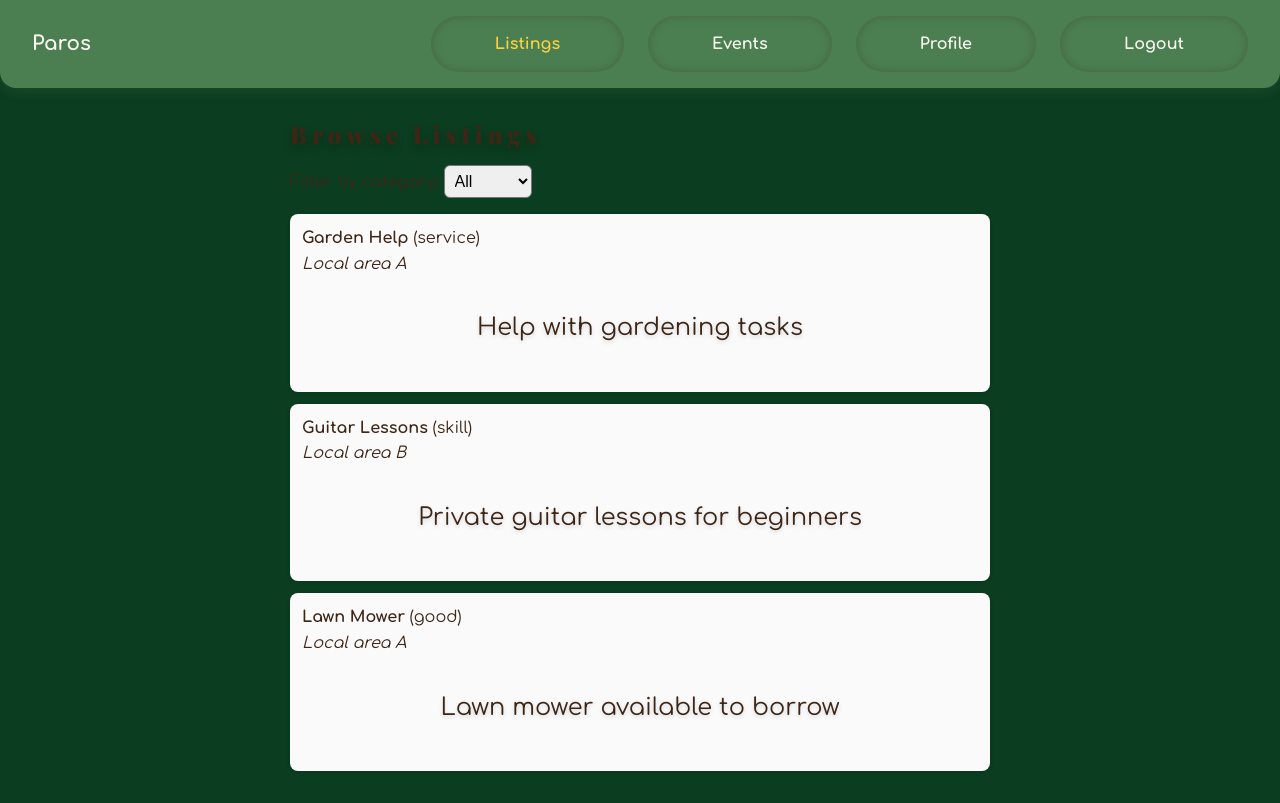
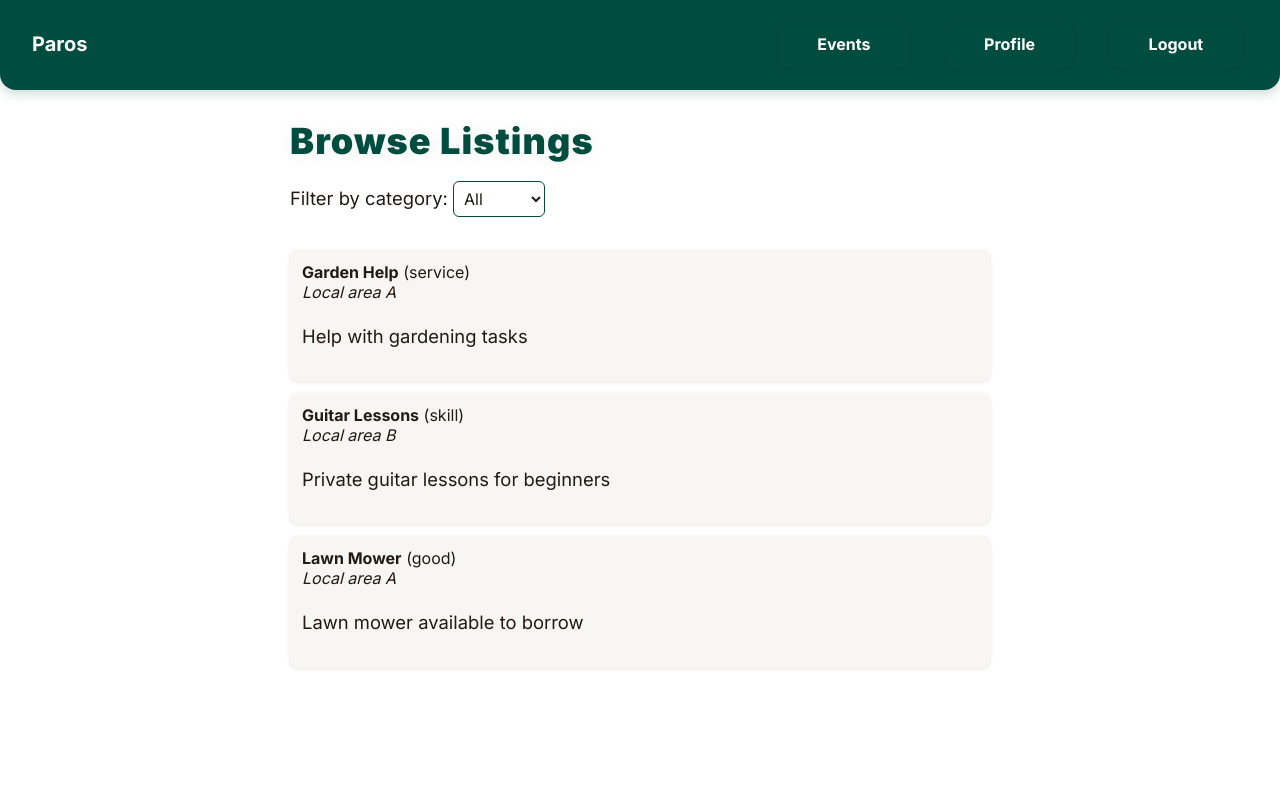
Before and after one commit to ritwyck/paros, a React (Create React App) app: page / in a window 1280 px wide. Both pictures are taken after a click on the button "Begin Your Journey". Built offline with nearby package versions, Linux system fonts and the light colour scheme.

Commit message:
cooler landing page

```diff
--- a/src/App.js
+++ b/src/App.js
@@ -74,7 +74,7 @@ function Listings({ listings }) {
           <li
             key={id}
             style={{
-              background: "#fafafa",
+              background: "#F7F6F3",
               marginBottom: 12,
               padding: 12,
               borderRadius: 8,
@@ -100,7 +100,7 @@ function Events({ events }) {
           <li
             key={id}
             style={{
-              background: "#fefefe",
+              background: "#F7F6F3",
               marginBottom: 12,
               padding: 12,
               borderRadius: 8,
@@ -125,14 +125,14 @@ function Navigation({ currentPage, setPage, onLogout }) {
       style={{
         display: "flex",
         justifyContent: "space-between",
-        backgroundColor: "#4B7F52", // green from theme
-        color: "#FCF8F2", // offwhite
+        backgroundColor: "#004d40", // emerald green
+        color: "#FFFFFF", // white
         padding: "1rem 2rem",
         alignItems: "center",
         fontSize: "1.15rem",
         fontWeight: "600",
         borderRadius: "0 0 16px 16px",
-        boxShadow: "0 4px 12px rgba(75, 127, 82, 0.2)",
+        boxShadow: "0 4px 12px rgba(0, 77, 64, 0.2)",
       }}
     >
       <div>
@@ -142,24 +142,11 @@ function Navigation({ currentPage, setPage, onLogout }) {
       </div>
       <div style={{ display: "flex", gap: "1.5rem" }}>
         <button
-          onClick={() => setPage("browse")}
-          style={{
-            background: "none",
-            border: "none",
-            color: currentPage === "browse" ? "#F9D342" : "#FCF8F2",
-            cursor: "pointer",
-            fontSize: 16,
-          }}
-          aria-current={currentPage === "browse"}
-        >
-          Listings
-        </button>
-        <button
           onClick={() => setPage("events")}
           style={{
             background: "none",
             border: "none",
-            color: currentPage === "events" ? "#F9D342" : "#FCF8F2",
+            color: currentPage === "events" ? "#004d40" : "#FFFFFF",
             cursor: "pointer",
             fontSize: 16,
           }}
@@ -167,12 +154,13 @@ function Navigation({ currentPage, setPage, onLogout }) {
         >
           Events
         </button>
+
         <button
           onClick={() => setPage("profile")}
           style={{
             background: "none",
             border: "none",
-            color: currentPage === "profile" ? "#F9D342" : "#FCF8F2",
+            color: currentPage === "profile" ? "#004d40" : "#FFFFFF",
             cursor: "pointer",
             fontSize: 16,
           }}
@@ -185,7 +173,7 @@ function Navigation({ currentPage, setPage, onLogout }) {
           style={{
             background: "none",
             border: "none",
-            color: "#FCF8F2",
+            color: "#FFFFFF",
             cursor: "pointer",
             fontSize: 16,
           }}
--- a/src/components/LandingPage.css
+++ b/src/components/LandingPage.css
@@ -26,7 +26,7 @@
   min-height: 100vh;
   background: var(--color-beige);
   color: var(--color-brown);
-  font-family: 'Comfortaa', cursive;
+  font-family: 'Inter', sans-serif;
   padding: 2rem;
   gap: 2rem;
 }
@@ -123,7 +123,7 @@ p {
   max-width: 420px;
   box-shadow: 0 6px 18px rgba(107, 76, 59, 0.3);
   position: relative;
-  font-family: 'Comfortaa', cursive;
+  font-family: 'Inter', sans-serif;
   color: var(--color-brown);
 }
 
--- a/src/index.css
+++ b/src/index.css
@@ -1,90 +1,239 @@
-/* Import Luxurious Fonts */
-@import url('https://fonts.googleapis.com/css2?family=Playfair+Display:wght@900&family=Comfortaa:wght@400;700&display=swap');
+@import url('https://fonts.googleapis.com/css2?family=Inter:wght@400;700;900&display=swap');
 
-/* Color Variables with refined palette */
+/* Gallery-inspired palette and fonts */
 :root {
-  --deep-green: #0B3D20;        /* Rich deep green background */
-  --dark-brown: #3E2617;        /* Sophisticated deep brown text & accents */
-  --light-yellow: #FFF8E7;      /* Soft off-white for overlays */
+  --white: #FFFFFF;
+  --emerald: #004d40;
+  --espresso: #231a13;
+  --gallery-gray: #F7F6F3;
+  --emerald-light: #e4f6f2;
+
+  /* Legacy color variables for consistency */
+  --color-green: var(--emerald);
+  --color-brown: var(--espresso);
+  --color-yellow: var(--emerald); /* Eradicated yellow, using emerald instead */
+  --color-beige: var(--gallery-gray);
+  --color-offwhite: var(--white);
+
+  --font-serif: 'Inter';
+  --font-sans: 'Inter', Arial, Helvetica, sans-serif;
 }
 
-/* Reset box-sizing */
-*,
-*::before,
-*::after {
-  box-sizing: border-box;
+/* Base styling */
+html, body, #root {
+  min-height: 100%;
+  margin: 0;
+  background: var(--white);
+  color: var(--espresso);
+  font-family: var(--font-sans);
 }
 
-/* Body Basic Styles */
-body {
-  margin: 0;
-  height: 100%;
-  font-family: 'Comfortaa', cursive;
-  background-color: var(--deep-green);
-  color: var(--dark-brown);
-  line-height: 1.6;
+/* Typography */
+h1, h2, h3, h4 {
+  font-family: var(--font-serif);
+  color: var(--emerald);
+  margin: 0 0 1.2rem 0;
+  letter-spacing: 0.03em;
+  font-weight: 900;
+  line-height: 1.08;
+  text-shadow: 0 2px 18px rgba(0,77,64,0.07); /* green accent */
 }
 
-/* Headings */
-h1, h2, h3, h4 {
-  font-family: 'Playfair Display', serif;
-  font-weight: 900;
-  letter-spacing: 0.2em;
-  margin: 0 0 1rem 0;
-  user-select: none;
-  color: var(--dark-brown);
-  text-shadow: 0 4px 8px rgba(0,0,0,0.2);
-  line-height: 1.2;
-}
-
-/* Large hero text */
 h1 {
-  font-size: 4.5rem;
+  font-size: 4rem;
+  margin-top: 2.2rem;
+  margin-bottom: 1.8rem;
   text-align: center;
-  margin-top: 2rem;
   text-transform: uppercase;
 }
 
-/* Subheading / description */
-p {
-  font-family: 'Comfortaa', cursive;
-  font-size: 1.5rem;
-  margin: 2rem auto;
-  max-width: 700px;
-  text-align: center;
-  line-height: 1.6;
-  color: #3E2617;
-  text-shadow: 0 2px 4px rgba(0,0,0,0.15);
+h2 {
+  font-size: 2.25rem;
+  font-weight: 900;
 }
 
-/* Button styles - subtle, classy hover */
-button {
-  font-family: 'Comfortaa', cursive;
-  background-color: #3E2617; /* Dark brown base */
-  color: #FFF8E7; /* Light yellow text for contrast */
-  border: none;
-  border-radius: 40px;
-  padding: 1.2rem 4rem;
+h3 {
+  font-size: 1.4rem;
   font-weight: 700;
-  font-size: 1.3rem;
-  cursor: pointer;
-  box-shadow: inset 0 0 10px rgba(62, 38, 23, 0.3); /* Subtle inset shadow for depth */
-  transition: all 0.3s ease;
-  user-select: none;
 }
 
-button:hover,
-button:focus {
-  background-color: #5A3F26; /* Slightly lighter brown for hover */
-  box-shadow: inset 0 0 15px rgba(90, 63, 38, 0.4); /* Lighter inset for richness */
-  transform: scale(1.02);
-  outline: none;
+p, label, span, small, input, textarea, select, ul, ol {
+  font-family: var(--font-sans);
 }
 
-/* Additional UI elements can use the same palette and subtle shadows */
+p, label {
+  font-size: 1.15rem;
+  color: var(--espresso);
+  line-height: 1.65;
+}
+
+small {
+  color: var(--emerald);
+}
+
 a {
-  color: inherit;
+  color: var(--emerald);
+  text-decoration: underline;
+}
+
+a:hover, a:focus {
+  color: var(--espresso);
   text-decoration: none;
 }
 
-/* Utility classes for layout or overlays can be added here as needed, maintaining the artistic minimalism */
+/* Navigation Bar */
+nav {
+  background: var(--white);
+  border-bottom: 2px solid var(--emerald);
+  padding: 1.2rem 3vw 1.2rem 3vw;
+  display: flex;
+  align-items: center;
+  justify-content: space-between;
+  box-shadow: 0 4px 24px rgba(0,77,64,0.04);
+  position: sticky;
+  top: 0;
+  z-index: 30;
+}
+
+nav > strong {
+  font-size: 2rem;
+  color: var(--emerald);
+  letter-spacing: 0.16em;
+  font-family: var(--font-serif);
+}
+
+/* Modern gallery-style button */
+button, .btn {
+  background: var(--espresso);
+  color: var(--white);
+  font-family: var(--font-sans);
+  font-size: 1.09rem;
+  border: none;
+  border-radius: 12px;
+  font-weight: 700;
+  padding: 0.84rem 2.4rem;
+  margin: 0.3rem 0.4rem;
+  box-shadow: 0 1px 8px rgba(35,26,19,0.09), 0 1.6px 5px rgba(0,77,64,0.07);
+  transition: border-color 0.2s, color 0.2s, box-shadow 0.2s, transform 0.17s, background 0.2s;
+  border-bottom: 3px solid transparent;
+  cursor: pointer;
+  outline: none;
+  position: relative;
+  overflow: hidden;
+}
+
+button:hover, button:focus, .btn:hover, .btn:focus {
+  color: var(--emerald);
+  background: var(--espresso);
+  border-bottom: 3px solid var(--emerald);
+  transform: translateY(-1px) scale(1.05);
+  box-shadow: 0 8px 28px rgba(0, 77, 64, 0.11), 0 1.6px 5px rgba(0,77,64,0.17);
+}
+
+/* Subtle fun effect: emerald bar wipes in below the button on hover */
+button::after, .btn::after {
+  content: '';
+  display: block;
+  position: absolute;
+  bottom: 0; left: 0; right: 0;
+  height: 3px;
+  background: var(--emerald);
+  opacity: 0;
+  transition: opacity 0.22s;
+}
+button:hover::after, button:focus::after, .btn:hover::after, .btn:focus::after {
+  opacity: 1;
+}
+
+/* Card and Panel Styling */
+.card, .panel {
+  background: var(--gallery-gray);
+  border-radius: 16px;
+  box-shadow: 0 2px 18px rgba(0,77,64,0.04);
+  padding: 2.2rem 2rem;
+  margin: 2.2rem 0;
+  transition: box-shadow 0.2s;
+  animation: fadeInCard 1.1s cubic-bezier(.45, .05, .55, 1);
+}
+
+/* Fade/slide Animation */
+@keyframes fadeInCard {
+  from { opacity: 0; transform: translateY(32px);}
+  to { opacity: 1; transform: none;}
+}
+
+/* Inputs and Selects */
+input, select, textarea {
+  background: var(--white);
+  color: var(--espresso);
+  font-size: 1.08rem;
+  font-family: var(--font-sans);
+  border: 1.6px solid var(--emerald);
+  border-radius: 10px;
+  padding: 0.7rem 1rem;
+  margin-bottom: 1.1rem;
+  box-sizing: border-box;
+  outline: none;
+  transition: border-color 0.18s, box-shadow 0.18s;
+}
+input:focus, select:focus, textarea:focus {
+  border-color: var(--espresso);
+  box-shadow: 0 2px 11px rgba(0,77,64,0.08);
+}
+
+/* Toggle Pills for Checkboxes */
+.toggle-pill {
+  display: inline-block;
+  background: var(--gallery-gray);
+  color: var(--espresso);
+  border-radius: 8px;
+  padding: 0.3rem 1.2rem;
+  margin: 0.25rem 0.45rem;
+  font-size: 1rem;
+  font-weight: 600;
+  border: 1.3px solid var(--emerald);
+  cursor: pointer;
+  transition: background 0.22s, color 0.22s, border-color 0.22s;
+}
+.toggle-pill.checked {
+  background: var(--emerald);
+  color: var(--white);
+  border-color: var(--espresso);
+}
+
+/* Avatar */
+.rounded-avatar {
+  border-radius: 50%;
+  box-shadow: 0 2px 14px rgba(0,77,64,0.15);
+  border: 3px solid var(--emerald);
+  object-fit: cover;
+  width: 100px;
+  height: 100px;
+}
+
+/* Listings and Events Lists */
+ul.listings, ul.events {
+  list-style: none;
+  padding: 0;
+}
+ul.listings li, ul.events li {
+  margin: 1.2rem 0;
+  padding: 1.32rem 1.1rem 1.1rem 1.1rem;
+  border-radius: 16px;
+  background: var(--gallery-gray);
+  box-shadow: 0 1.2px 8px rgba(0,77,64,0.08);
+  font-size: 1.12rem;
+  animation: fadeInCard 1.11s cubic-bezier(.58,.05,.71,.95);
+}
+
+/* Utility - center content */
+.flex-center { display: flex; justify-content: center; align-items: center; }
+
+/* Section Animation for hero/headers */
+@keyframes fadeUpGallery {
+  from { opacity: 0; transform: translateY(56px);}
+  to   { opacity: 1; transform: none;}
+}
+.section-animated {
+  animation: fadeUpGallery 1.25s cubic-bezier(.41, .04, .62, 1) both;
+}
```
Also changed, not shown: src/components/LandingPage.js (+22 -23 lines), src/components/LoginSignup.js (+15 -15 lines).
